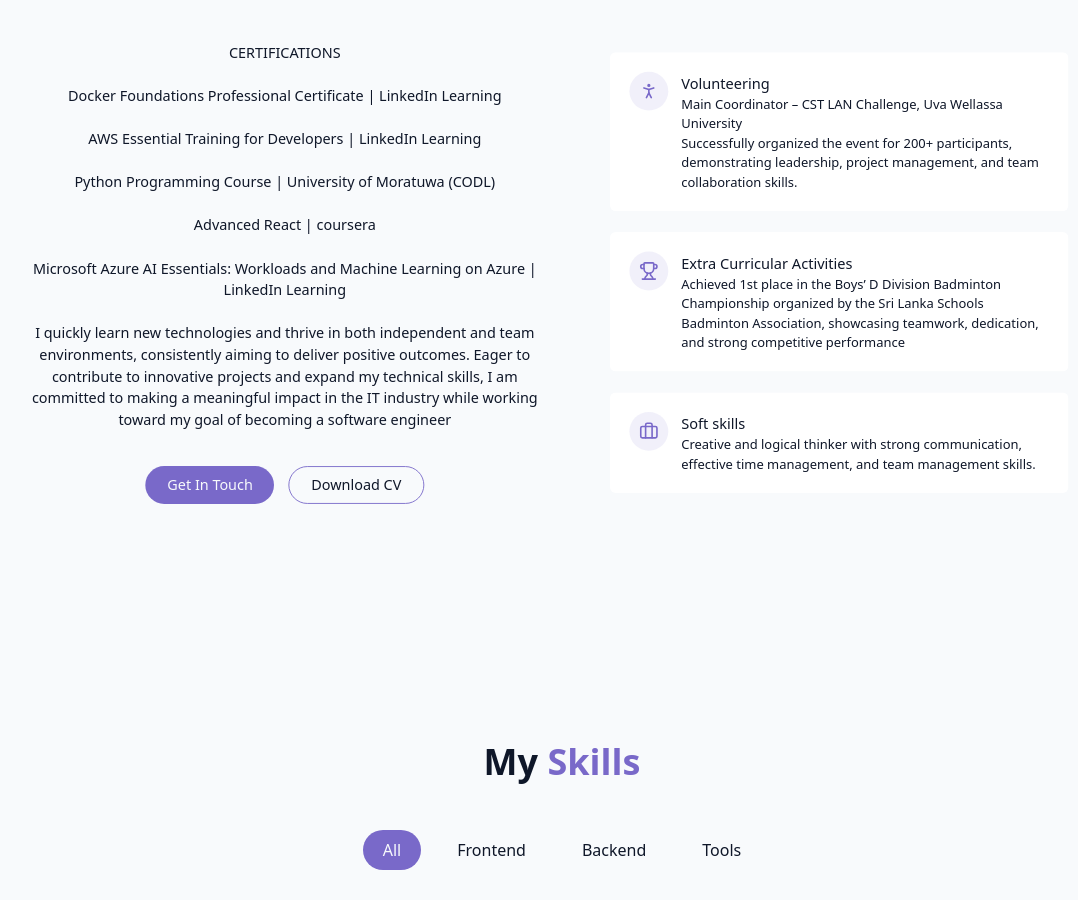
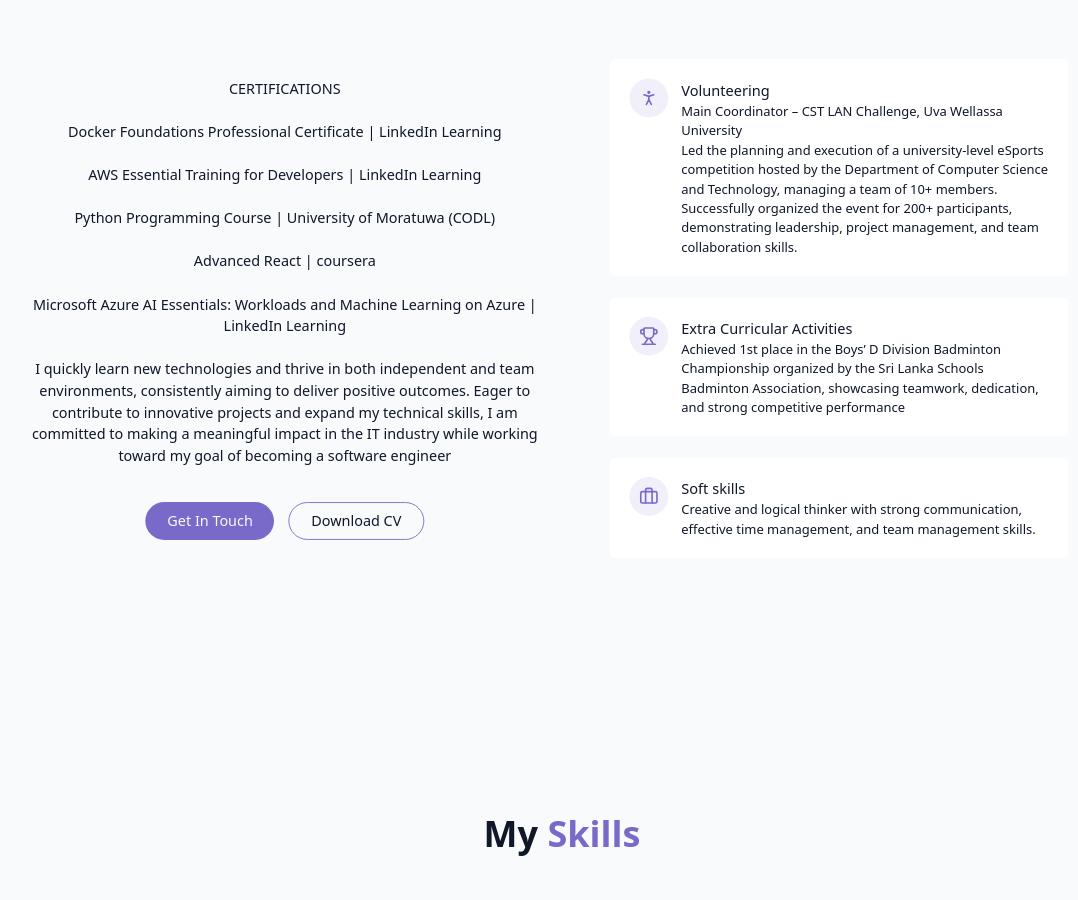
Before and after one commit to senithdakshina/portfolio-senith, a React (Vite) app: page / in a window 1280 px wide. Shown: the part 980-1880 px from the top of the page, without its empty margins (78-1156 px from the left). Built offline with nearby package versions, Linux system fonts and the light colour scheme.

Commit message:
about us section

```diff
--- a/src/components/AboutMe.jsx
+++ b/src/components/AboutMe.jsx
@@ -61,9 +61,12 @@ export const AboutMe = () => {
                     University
                   </p>
                   <p className="text-muted-foreground">
-                    Successfully organized the event for 200+ participants,
-                    demonstrating leadership, project management, and team
-                    collaboration skills.
+                    Led the planning and execution of a university-level eSports
+                    competition hosted by the Department of Computer Science and
+                    Technology, managing a team of 10+ members. Successfully
+                    organized the event for 200+ participants, demonstrating
+                    leadership, project management, and team collaboration
+                    skills.
                   </p>
                 </div>
               </div>
@@ -97,7 +100,8 @@ export const AboutMe = () => {
                 <div className="text-left">
                   <h4 className="text-semibold text-lg">Soft skills</h4>
                   <p className="text-muted-foreground">
-                    Creative and logical thinker with strong communication, effective time management, and team management skills.
+                    Creative and logical thinker with strong communication,
+                    effective time management, and team management skills.
                   </p>
                 </div>
               </div>
```
